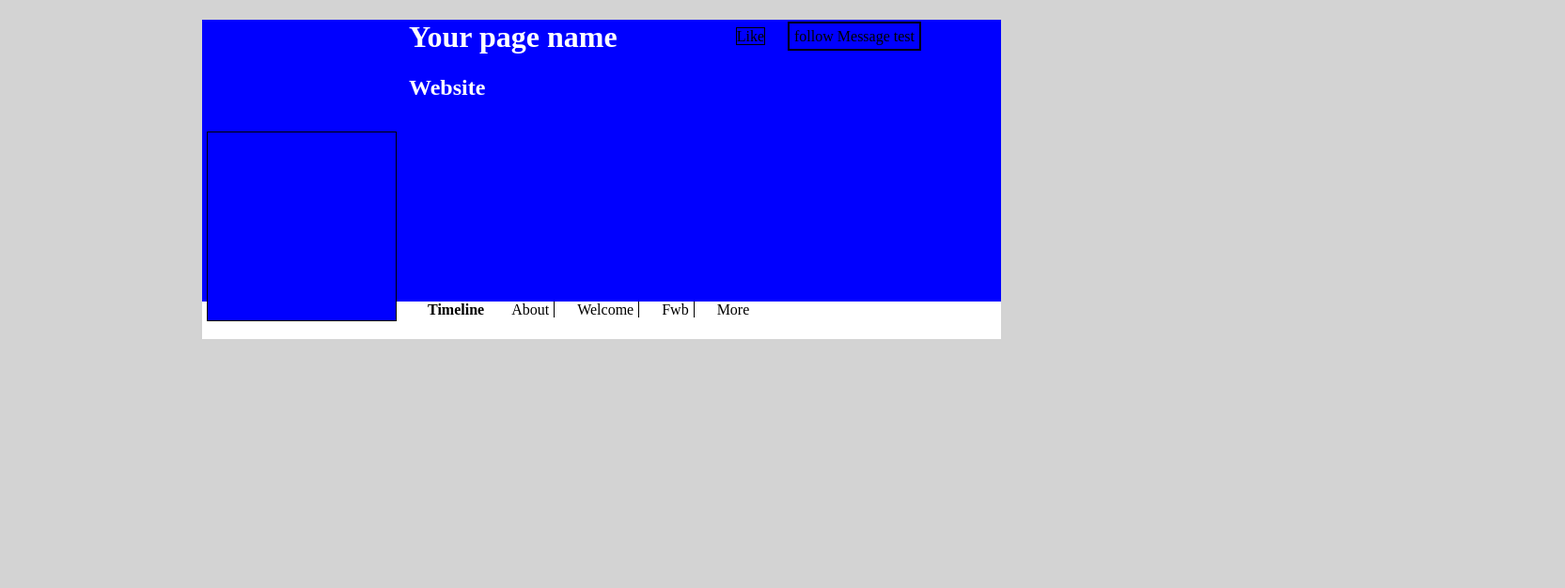
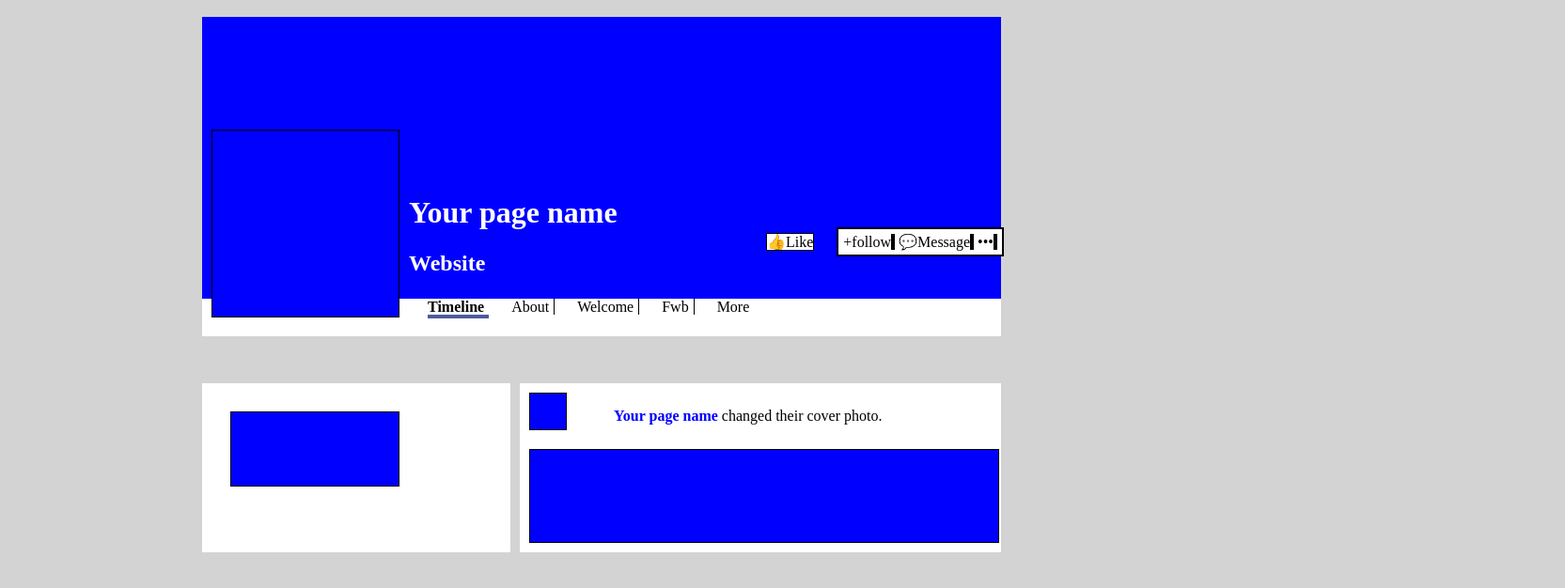
Before and after one commit to yatinlekhy/social-mockup, a plain HTML site: page index.html in a window 1280 px wide. Shown: the whole page at 94% size, 1665 px wide, since content can reach past the window. Drawn offline with Linux system fonts and the light colour scheme.

Commit message:
update changes

```diff
--- a/assets/stylesheets/style.css
+++ b/assets/stylesheets/style.css
@@ -1,9 +1,16 @@
+* {
+  box-sizing: border-box
+}
 
  body {
    background-color: lightgray
 
  }
-
+ header {
+  height: 400px;
+  padding-top: 10px;
+  padding-bottom: 10px;
+}
 
 
  #bluebox {
@@ -27,16 +34,20 @@
    width: 200px;
    height:200px;
    background-color:blue;
-   position: absolute;
-   top: 140px;
-   left: 220px;
+   position: relative;
+   top: 120px;
+   left: 10px;
 
- }
+
+}
+
 
  #bluebox h1 {
    color:white;
    position: relative;
-   left:220px;
+    left:220px;
+    bottom: 50px;
+
 
  }
 
@@ -44,6 +55,8 @@
    color:white;
    position: relative;
    left:220px;
+   bottom: 50px;
+
  }
 
  #navlist {
@@ -62,16 +75,18 @@
 
  #navlist li:last-child{
    border-right:0;
- }
+   }
 
  #navlist li:first-child {
    border-right: 0;
    font-weight: bold;
+   border-bottom: 4px solid #4C5B9E;
+
  }
 
 #button-container {
-  position: absolute;
-  right:300px;
+  position: relative;
+  left:600px;
   top :30px;
 }
 
@@ -82,9 +97,72 @@
 #buttonbar {
   border: 2px solid black;
   padding: 5px;
+background-color: white;
+}
+#buttonbar div {
+ border-right:4px solid;
+ height:30px;
+
 }
 
 #like-button {
   margin-right: 20px;
   border: 1px solid black;
+  background-color: white;
 }
+#leftcolumn {
+  height:180px;
+  width: 328px;
+  background-color: white;
+  border:1 px solid ;
+  margin: auto;
+  float:left;
+
+}
+#rightcolumn {
+  height:180px;
+  width: 512px;
+  background-color: white;
+  border:1 px solid ;
+  margin: auto;
+  float:right;
+}
+main {
+  width: 850px;
+  margin:auto;
+
+}
+#littlebox {
+  height:40px;
+  width:40px;
+  border:1px solid;
+  background-color: blue;
+  margin:10px;
+}
+#bigbox {
+  height: 100px;
+  width:500px;
+  border:1px solid;
+  background-color: blue;
+  margin:10px;
+  position: relative;
+  bottom:30px;
+
+
+}
+  #rightcolumn p {
+    position: relative;
+    left:100px;
+    bottom:40px;
+  }
+#rightcolumn #one{
+  font-weight: bold;
+  color:blue;
+}
+#leftcolumn #great{
+  height:80px;
+  width:180px;
+  border:1px solid;
+  background-color: blue;
+ margin:30px;
+}
--- a/index.html
+++ b/index.html
@@ -15,11 +15,11 @@
         <div Id="bluebox">
             <div Id="photobox"> </div>
             <div id=button-container>
-                <div id="like-button">Like</div>
+                <div id="like-button">&#128077;Like</div>
                 <div id="buttonbar">
-                    <div> follow</div>
-                    <div>Message</div>
-                    <div>test</div>
+                    <div> &plus;follow</div>
+                    <div>&#128172;Message</div>
+                    <div>&bull;&bull;&bull;</div>
                 </div>
             </div>
             <div id="text">
@@ -44,7 +44,26 @@
 
 
 
+    </div>
+
+        </div>
+
+
+
+
+
     </header>
+    <main>
+            <div id="leftcolumn">
+                <div id="great"></div>
+            </div>
+
+            <div id="rightcolumn">
+                <div id="littlebox"></div>
+                <p><span id="one">Your page name</span> changed their <span id="two">cover photo.</span></p>
+                <div id="bigbox"></div>
+            </div>
+    </main>
 
 </body>
 
```
